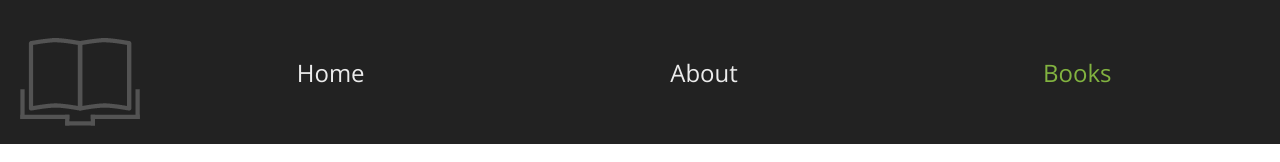
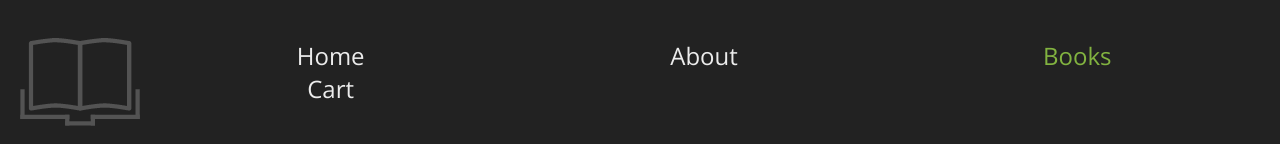
Before and after one commit to vstrog/react-book-store, a React (Create React App) app: page / in a window 1280 px wide. Shown: the top 162 px of the page. Built offline with nearby package versions, Linux system fonts and the light colour scheme.

Commit message:
Update Navbar.js

```diff
--- a/src/components/Navbar/Navbar.js
+++ b/src/components/Navbar/Navbar.js
@@ -23,6 +23,11 @@ export default function Navbar() {
                                 books
                         </a>
                 </li>
+                <li className="nav-item">
+                        <a href="/" className="nav-link">
+                                Cart
+                        </a>
+                </li>
         </ul>
 </nav>
         );
```
